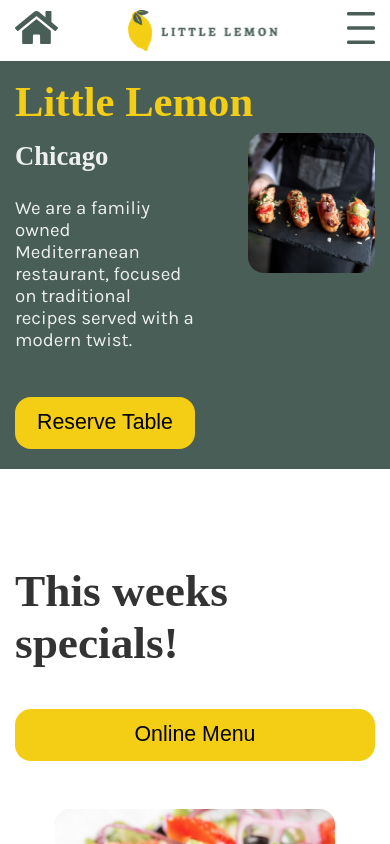
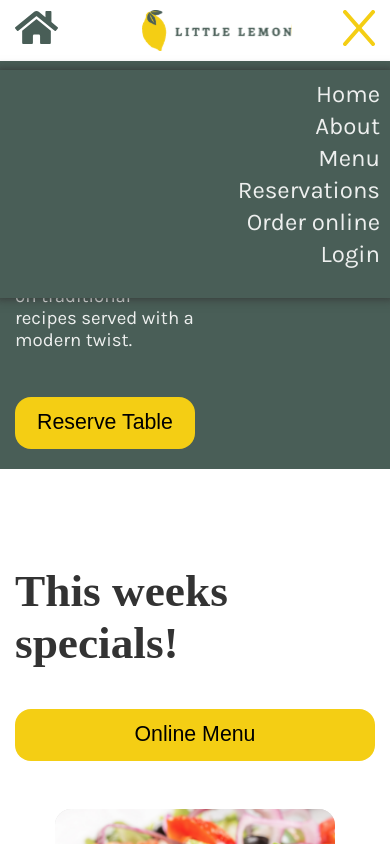
Before and after one commit to tofu97/little-lemon, a React (Create React App) app: page / in a window 390 px wide. Both pictures are taken after a click on the element 361 px from the left and 37 px from the top of the page. Shown: the top 844 px of the page. Built offline with nearby package versions, Linux system fonts and the light colour scheme; a web font is replaced by a local one.

Commit message:
Implemented collapsible hamburger menu for mobile

```diff
--- a/src/components/Nav.jsx
+++ b/src/components/Nav.jsx
@@ -1,4 +1,4 @@
-import React from "react";
+import React, { useState } from "react";
 import logo from "../assets/images/Logo.svg"
 import home from "../assets/images/home.svg"
 import hamburger from "../assets/images/hamburger.svg"
@@ -7,6 +7,16 @@ import whiteHamburger from "../assets/images/hamburger_white.svg"
 import { Link } from "react-router-dom"
 
 const Nav = (props) => {
+    const [menuOpen, setMenuOpen] = useState(false)
+
+    const toggleMenuBar = (action) => (e) => {
+        if (action === "open") {
+            setMenuOpen(true)
+        } else if (action === "close") {
+            setMenuOpen(false)
+        }
+    }
+
     return (
         <nav>
             <span className="home-btn" aria-label="On click go to home page">
@@ -14,7 +24,10 @@ const Nav = (props) => {
             </span>
             <img className="logo" src={logo} alt="Little Lemon Logo" />
             <div className="nav-bar">
-            <ul className="nav-bar-item collapse">
+            <ul
+                onClick={() => setMenuOpen(false)}
+                className={"nav-bar-item " + (!menuOpen ? "collapse" : "")}
+            >
                 <li>
                     <Link to="/" className="nav-item">Home</Link>
                 </li>
@@ -34,11 +47,22 @@ const Nav = (props) => {
                     <Link to="/" className="nav-item">Login</Link>
                 </li>
             </ul>
-            <span className="hamburger hamburger-menu nav-bar-item" aria-label="On click show menu">
-                <img src={whiteHamburger} alt="hamburger menu hide" className="hide" />
-                <img src={hamburger} alt="hamburger menu show" className="show" />
+            <span
+                className="hamburger hamburger-menu nav-bar-item"
+                aria-label="On click show menu"
+                onClick={toggleMenuBar("open")}
+            >
+                <img
+                    src={hamburger}
+                    alt="hamburger menu show"
+                    className={menuOpen ? "hide" : ""}
+                />
             </span>
-            <span className="close hamburger-menu nav-bar-item collapse" aria-label="On click close menu">
+            <span
+                className={"close hamburger-menu nav-bar-item " + (!menuOpen ? "collapse" : "")}
+                aria-label="On click close menu"
+                onClick={toggleMenuBar("close")}
+            >
                 <img src={close} alt="close menu" />
             </span>
             </div>
--- a/src/gridta.css
+++ b/src/gridta.css
@@ -295,13 +295,9 @@ span.alert {
     }
 
     .header .nav-bar .hamburger-menu {
-        /* position: fixed;
+        position: fixed;
         top: 10px;
-        right: 10px; */
-    }
-
-    .header .nav-bar .hamburger img.show {
-        /* display: none; */
+        right: 10px;
     }
 
     .header .nav-bar .hamburger img.hide {
@@ -331,11 +327,11 @@ span.alert {
         top: 70px;
         right: 0px;
         display: flex;
-        /* display: none; */
         flex-direction: column;
         text-align: right;
         font-size: 18pt;
         transition: 0.3s;
+        box-shadow: #333 5px 0 10px;
     }
 
     .header {
```
